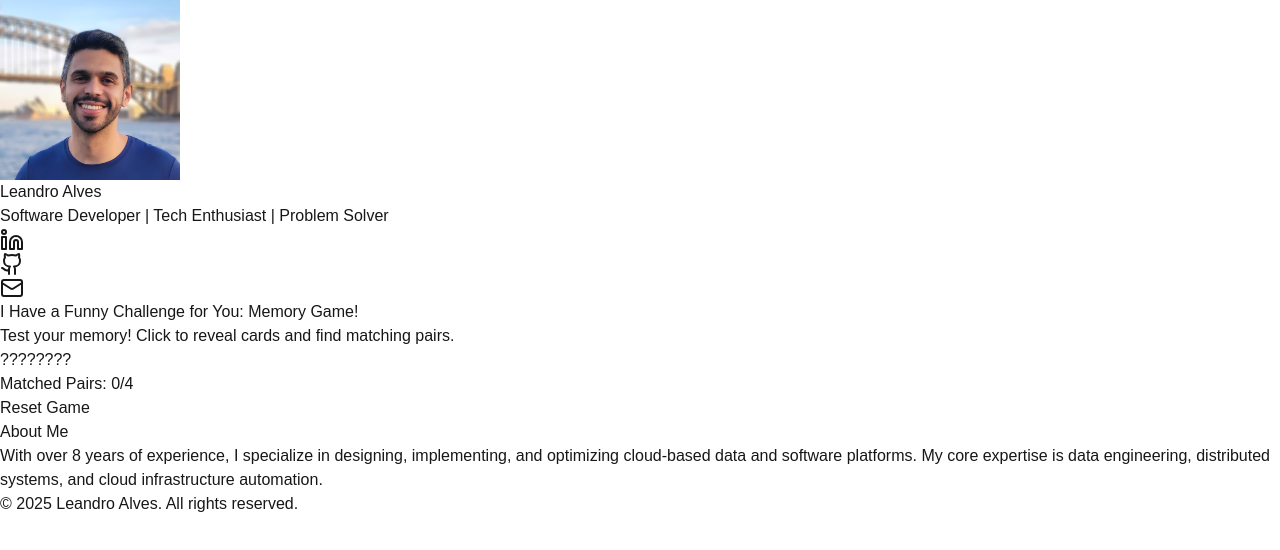
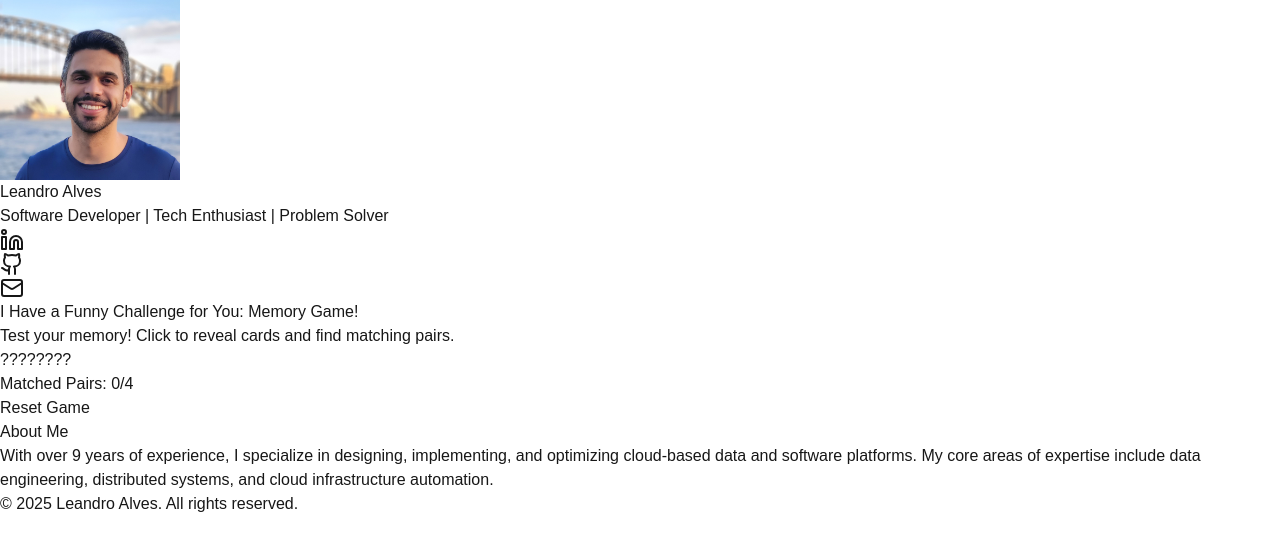
Before and after one commit to leandroalveso/leandroalveso.github.io, a Next.js app: page / in a window 1280 px wide. Shown: the top 550 px of the page. Built offline with nearby package versions, Linux system fonts and the light colour scheme.

Commit message:
change about me content

```diff
--- a/app/page.tsx
+++ b/app/page.tsx
@@ -138,9 +138,9 @@ export default function Home() {
         <div className="w-full bg-white shadow-md rounded-lg p-6">
           <h2 className="text-2xl font-semibold mb-4">About Me</h2>
           <p className="text-gray-600">
-            With over 8 years of experience, I specialize in designing, implementing,
-            and optimizing cloud-based data and software platforms.
-            My core expertise is data engineering, distributed systems, and cloud infrastructure automation.
+            With over 9 years of experience,
+            I specialize in designing, implementing, and optimizing cloud-based data and software platforms.
+            My core areas of expertise include data engineering, distributed systems, and cloud infrastructure automation.
           </p>
         </div>
       </main>
```
